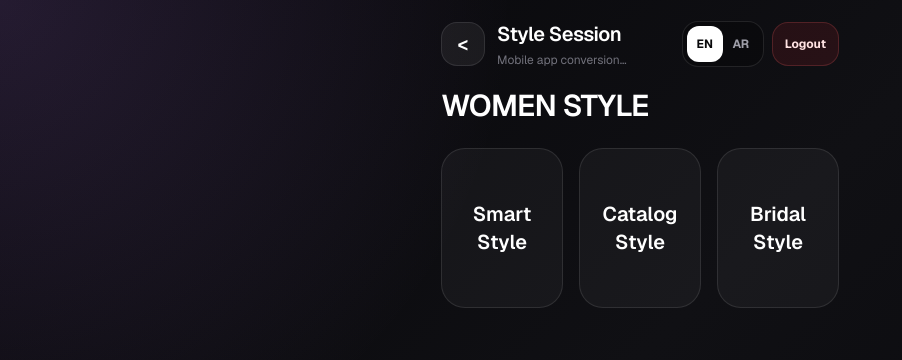
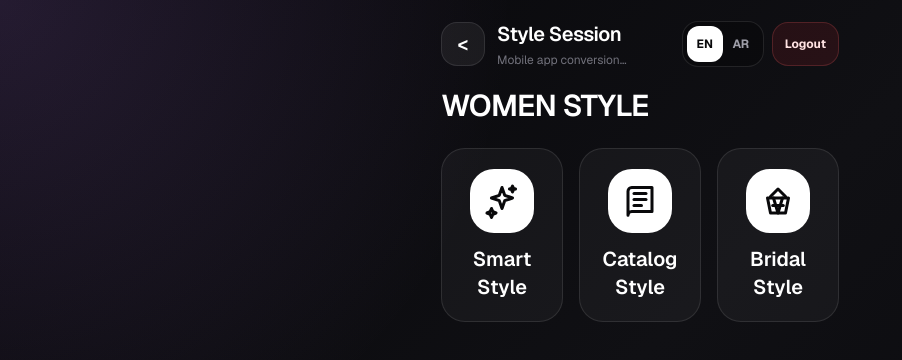
Before and after one commit to Mtayseer1/salonai-portal, a Next.js app: page /style/women/options in a window 1280 px wide. Shown: the top 360 px of the page, without its empty margins (0-902 px from the left). Built offline with nearby package versions, Linux system fonts and the light colour scheme; no server answers.

Commit message:
Add icons to style mode cards

```diff
--- a/app/style/men/options/page.tsx
+++ b/app/style/men/options/page.tsx
@@ -2,6 +2,7 @@
 
 import { useRouter } from 'next/navigation'
 import { useEffect, useRef, useState } from 'react'
+import type { ReactNode } from 'react'
 import { Alert, Button, Card } from '@/app/components/ui'
 import { useStyleSession } from '@/components/style-session'
 
@@ -87,11 +88,13 @@ export default function MenOptionsPage() {
         <div className="grid gap-4 sm:grid-cols-2">
           <ModeCard
             title="Smart Style"
+            icon={<SmartIcon />}
             active={session.mode === 'smart'}
             onClick={selectSmart}
           />
           <ModeCard
             title="Catalog Style"
+            icon={<CatalogIcon />}
             active={session.mode === 'catalog'}
             onClick={selectCatalog}
           />
@@ -147,10 +150,12 @@ export default function MenOptionsPage() {
 
 function ModeCard({
   title,
+  icon,
   active,
   onClick,
 }: {
   title: string
+  icon: ReactNode
   active: boolean
   onClick: () => void
 }) {
@@ -164,8 +169,50 @@ function ModeCard({
           : 'border-white/10 bg-white/[0.04] hover:bg-white/[0.08]'
       }`}
     >
-      <span className="text-xl font-semibold text-white">{title}</span>
+      <span className="grid h-16 w-16 place-items-center rounded-3xl bg-white text-zinc-950">
+        {icon}
+      </span>
+      <span className="mt-3 text-xl font-semibold text-white">{title}</span>
     </button>
+  )
+}
+
+function SmartIcon() {
+  return (
+    <svg
+      aria-hidden="true"
+      viewBox="0 0 24 24"
+      className="h-9 w-9"
+      fill="none"
+      stroke="currentColor"
+      strokeLinecap="round"
+      strokeLinejoin="round"
+      strokeWidth="2"
+    >
+      <path d="M12 3l1.8 5.2L19 10l-5.2 1.8L12 17l-1.8-5.2L5 10l5.2-1.8L12 3Z" />
+      <path d="M5 17l.9 2.1L8 20l-2.1.9L5 23l-.9-2.1L2 20l2.1-.9L5 17Z" />
+      <path d="M19 2l.7 1.6L21 4l-1.3.4L19 6l-.7-1.6L17 4l1.3-.4L19 2Z" />
+    </svg>
+  )
+}
+
+function CatalogIcon() {
+  return (
+    <svg
+      aria-hidden="true"
+      viewBox="0 0 24 24"
+      className="h-9 w-9"
+      fill="none"
+      stroke="currentColor"
+      strokeLinecap="round"
+      strokeLinejoin="round"
+      strokeWidth="2"
+    >
+      <path d="M4 5.5A2.5 2.5 0 0 1 6.5 3H20v16H6.5A2.5 2.5 0 0 0 4 21.5v-16Z" />
+      <path d="M8 7h8" />
+      <path d="M8 11h8" />
+      <path d="M8 15h5" />
+    </svg>
   )
 }
 
--- a/app/style/women/options/page.tsx
+++ b/app/style/women/options/page.tsx
@@ -2,6 +2,7 @@
 
 import { useRouter } from 'next/navigation'
 import { useEffect } from 'react'
+import type { ReactNode } from 'react'
 import { useStyleSession } from '@/components/style-session'
 
 export default function WomenOptionsPage() {
@@ -40,9 +41,13 @@ export default function WomenOptionsPage() {
       </h1>
 
       <div className="grid gap-4 sm:grid-cols-3">
-        <ModeCard title="Smart Style" onClick={selectSmart} />
-        <ModeCard title="Catalog Style" onClick={selectCatalog} />
-        <ModeCard title="Bridal Style" onClick={selectBridal} />
+        <ModeCard title="Smart Style" icon={<SmartIcon />} onClick={selectSmart} />
+        <ModeCard
+          title="Catalog Style"
+          icon={<CatalogIcon />}
+          onClick={selectCatalog}
+        />
+        <ModeCard title="Bridal Style" icon={<BridalIcon />} onClick={selectBridal} />
       </div>
     </div>
   )
@@ -50,9 +55,11 @@ export default function WomenOptionsPage() {
 
 function ModeCard({
   title,
+  icon,
   onClick,
 }: {
   title: string
+  icon: ReactNode
   onClick: () => void
 }) {
   return (
@@ -61,7 +68,69 @@ function ModeCard({
       onClick={onClick}
       className="grid min-h-40 place-items-center rounded-3xl border border-white/10 bg-white/[0.04] p-5 text-center transition hover:bg-white/[0.08]"
     >
-      <span className="text-xl font-semibold text-white">{title}</span>
+      <span className="grid h-16 w-16 place-items-center rounded-3xl bg-white text-zinc-950">
+        {icon}
+      </span>
+      <span className="mt-3 text-xl font-semibold text-white">{title}</span>
     </button>
   )
 }
+
+function SmartIcon() {
+  return (
+    <svg
+      aria-hidden="true"
+      viewBox="0 0 24 24"
+      className="h-9 w-9"
+      fill="none"
+      stroke="currentColor"
+      strokeLinecap="round"
+      strokeLinejoin="round"
+      strokeWidth="2"
+    >
+      <path d="M12 3l1.8 5.2L19 10l-5.2 1.8L12 17l-1.8-5.2L5 10l5.2-1.8L12 3Z" />
+      <path d="M5 17l.9 2.1L8 20l-2.1.9L5 23l-.9-2.1L2 20l2.1-.9L5 17Z" />
+      <path d="M19 2l.7 1.6L21 4l-1.3.4L19 6l-.7-1.6L17 4l1.3-.4L19 2Z" />
+    </svg>
+  )
+}
+
+function CatalogIcon() {
+  return (
+    <svg
+      aria-hidden="true"
+      viewBox="0 0 24 24"
+      className="h-9 w-9"
+      fill="none"
+      stroke="currentColor"
+      strokeLinecap="round"
+      strokeLinejoin="round"
+      strokeWidth="2"
+    >
+      <path d="M4 5.5A2.5 2.5 0 0 1 6.5 3H20v16H6.5A2.5 2.5 0 0 0 4 21.5v-16Z" />
+      <path d="M8 7h8" />
+      <path d="M8 11h8" />
+      <path d="M8 15h5" />
+    </svg>
+  )
+}
+
+function BridalIcon() {
+  return (
+    <svg
+      aria-hidden="true"
+      viewBox="0 0 24 24"
+      className="h-9 w-9"
+      fill="none"
+      stroke="currentColor"
+      strokeLinecap="round"
+      strokeLinejoin="round"
+      strokeWidth="2"
+    >
+      <path d="M7 9l5-5 5 5" />
+      <path d="M5 10h14l-2 10H7L5 10Z" />
+      <path d="M9 10l3 10 3-10" />
+      <path d="M8.5 15h7" />
+    </svg>
+  )
+}
```
